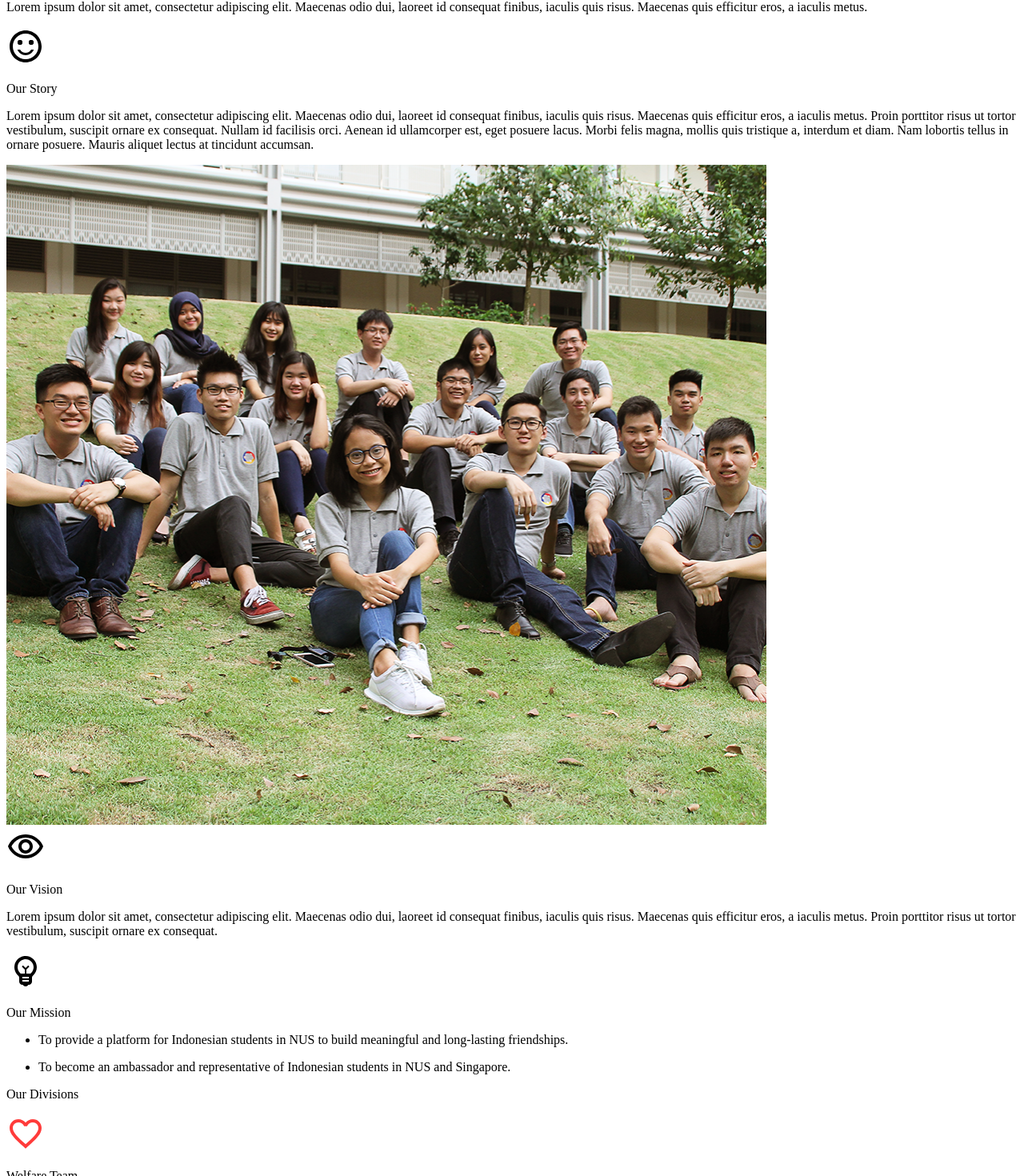
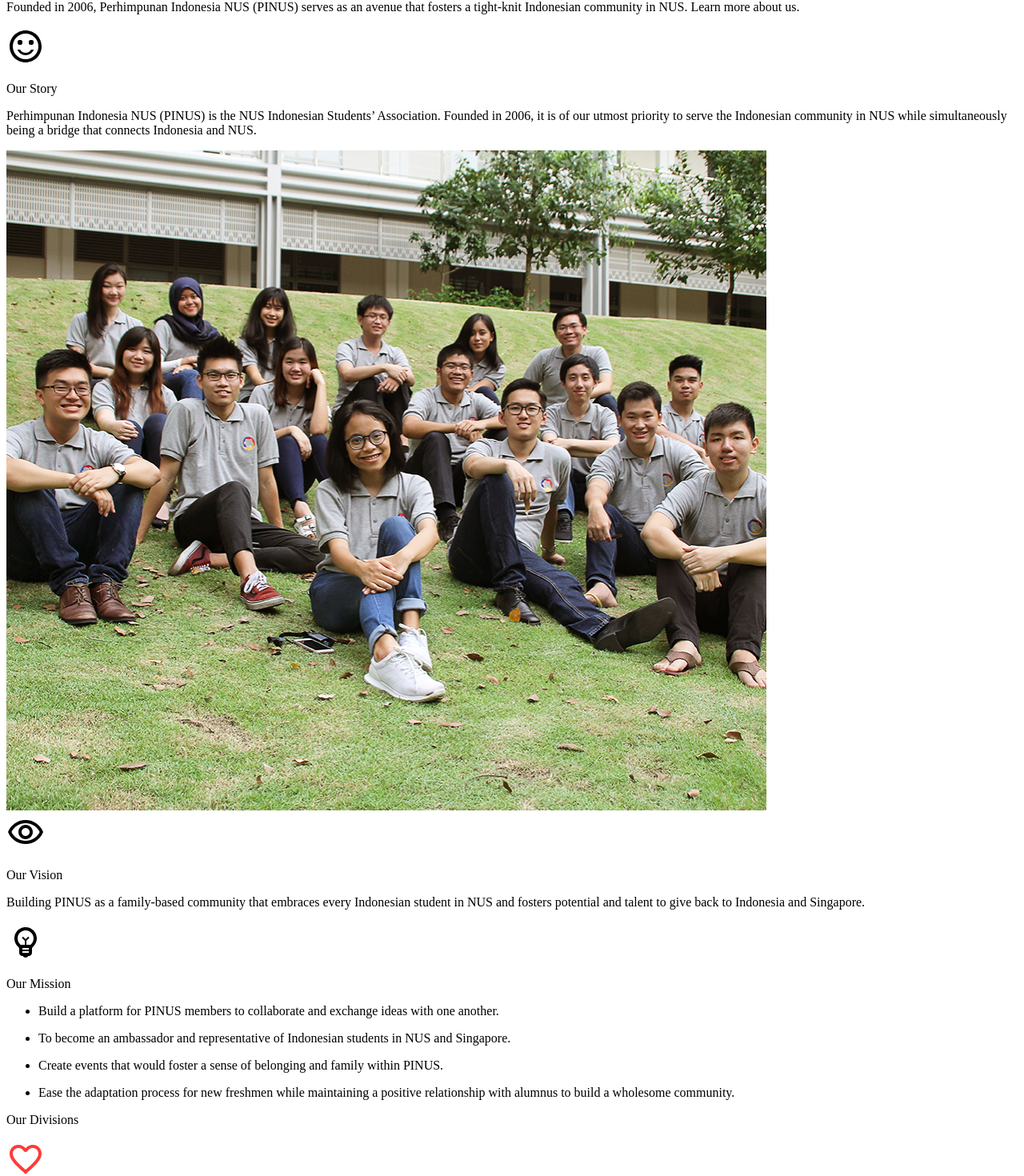
Before and after one commit to indocom/pinus-client, a Next.js app: page /about in a window 1280 px wide. Shown: the part 219-1689 px from the top of the page at 80% size. Built offline with nearby package versions, Linux system fonts and the light colour scheme.

Commit message:
Fill in content

```diff
--- a/src/pageContent/About/index.tsx
+++ b/src/pageContent/About/index.tsx
@@ -23,14 +23,10 @@
             Our Story
           </Text>
           <Text styles={`mt-8`}>
-            Lorem ipsum dolor sit amet, consectetur adipiscing elit. Maecenas
-            odio dui, laoreet id consequat finibus, iaculis quis risus. Maecenas
-            quis efficitur eros, a iaculis metus. Proin porttitor risus ut
-            tortor vestibulum, suscipit ornare ex consequat. Nullam id facilisis
-            orci. Aenean id ullamcorper est, eget posuere lacus. Morbi felis
-            magna, mollis quis tristique a, interdum et diam. Nam lobortis
-            tellus in ornare posuere. Mauris aliquet lectus at tincidunt
-            accumsan.
+            Perhimpunan Indonesia NUS (PINUS) is the NUS Indonesian Students’
+            Association. Founded in 2006, it is of our utmost priority to serve
+            the Indonesian community in NUS while simultaneously being a bridge
+            that connects Indonesia and NUS.
           </Text>
         </div>
 
@@ -63,10 +59,9 @@
             Our Vision
           </Text>
           <Text styles={`mt-4`}>
-            Lorem ipsum dolor sit amet, consectetur adipiscing elit. Maecenas
-            odio dui, laoreet id consequat finibus, iaculis quis risus. Maecenas
-            quis efficitur eros, a iaculis metus. Proin porttitor risus ut
-            tortor vestibulum, suscipit ornare ex consequat.
+            Building PINUS as a family-based community that embraces every
+            Indonesian student in NUS and fosters potential and talent to give
+            back to Indonesia and Singapore.
           </Text>
         </div>
         <div className={`col-start-7 col-span-4`}>
@@ -77,14 +72,27 @@
           <ul className={`mt-4`}>
             <li>
               <Text>
-                To provide a platform for Indonesian students in NUS to build
-                meaningful and long-lasting friendships.
+                Build a platform for PINUS members to collaborate and exchange
+                ideas with one another.
               </Text>
             </li>
             <li>
               <Text>
                 To become an ambassador and representative of Indonesian
                 students in NUS and Singapore.
+              </Text>
+            </li>
+            <li>
+              <Text>
+                Create events that would foster a sense of belonging and family
+                within PINUS.
+              </Text>
+            </li>
+            <li>
+              <Text>
+                Ease the adaptation process for new freshmen while maintaining a
+                positive relationship with alumnus to build a wholesome
+                community.
               </Text>
             </li>
           </ul>
@@ -94,16 +102,18 @@
       <div className={S.DivisionSection}>
         <div className={`col-start-2 col-span-3 row-start-1 row-span-1`}>
           <div className={`h-full w-full flex flex-row items-center`}>
-            <Text variant="header">Our Divisions</Text>
+            <Text variant="header" color="white">
+              Our Divisions
+            </Text>
           </div>
         </div>
         <div className={`col-start-2 col-span-3 row-start-2 row-span-2`}>
           <div className={`flex flex-col`}>
             <FavoriteBorderIcon style={S.DivisionIcon} />
-            <Text variant="subheader" styles={`mt-2`}>
+            <Text variant="subheader" color="white" styles={`mt-2`}>
               Welfare Team
             </Text>
-            <Text variant="body-small" styles={`mt-2`}>
+            <Text variant="body-small" color="white" styles={`mt-2`}>
               A home away from home for the PINUSians to bond as one family
               through different welfare initiatives which aim to give a holistic
               support to boost their wellness, while instilling a sense of
@@ -115,10 +125,10 @@
         <div className={`col-start-5 col-span-4 row-start-2 row-span-2`}>
           <div className={`flex flex-col`}>
             <PeopleOutlineIcon style={S.DivisionIcon} />
-            <Text variant="subheader" styles={`mt-2`}>
+            <Text variant="subheader" color="white" styles={`mt-2`}>
               Public & Alumni Team
             </Text>
-            <Text variant="body-small" styles={`mt-2`}>
+            <Text variant="body-small" color="white" styles={`mt-2`}>
               A platform for external parties to engage with, and learn more
               about, the NUS community through initiatives such as PINUS
               Inspire, while fostering a safe and inclusive collaboration and
@@ -131,10 +141,10 @@
         <div className={`col-start-9 col-span-3 row-start-2 row-span-2`}>
           <div className={`flex flex-col`}>
             <AnnouncementOutlinedIcon style={S.DivisionIcon} />
-            <Text variant="subheader" styles={`mt-2`}>
+            <Text variant="subheader" color="white" styles={`mt-2`}>
               Special Projects Team
             </Text>
-            <Text variant="body-small" styles={`mt-2`}>
+            <Text variant="body-small" color="white" styles={`mt-2`}>
               A group dedicated to provide Indonesian students in NUS with
               various opportunities for self-expression, talent development, as
               well as skill sharing within the community.
@@ -145,10 +155,10 @@
         <div className={`col-start-2 col-span-3 row-start-4 row-span-2`}>
           <div className={`flex flex-col`}>
             <CameraAltOutlinedIcon style={S.DivisionIcon} />
-            <Text variant="subheader" styles={`mt-2`}>
+            <Text variant="subheader" color="white" styles={`mt-2`}>
               Publicity Team
             </Text>
-            <Text variant="body-small" styles={`mt-2`}>
+            <Text variant="body-small" color="white" styles={`mt-2`}>
               A vessel of communal ideas and creativity that aims to promote a
               strong, high, and positive profile of PINUS while raising
               awareness of internal and external events happening around
@@ -160,10 +170,10 @@
         <div className={`col-start-5 col-span-4 row-start-4 row-span-2`}>
           <div className={`flex flex-col`}>
             <SettingsOutlinedIcon style={S.DivisionIcon} />
-            <Text variant="subheader" styles={`mt-2`}>
+            <Text variant="subheader" color="white" styles={`mt-2`}>
               Technology Team
             </Text>
-            <Text variant="body-small" styles={`mt-2`}>
+            <Text variant="body-small" color="white" styles={`mt-2`}>
               A group of creators that build and maintain the PINUS website
               which serves as an avenue of expression & inquiry, a showcase of
               life in PINUS, and a bridge between PINUS and the world.
--- a/src/pageContent/About/styles.tsx
+++ b/src/pageContent/About/styles.tsx
@@ -4,9 +4,9 @@
 export const StoryBlueStrip = `h-full w-full bg-pinus-blue`;
 export const StoryYellowStrip = `mt-10 h-full w-full bg-pinus-yellow`;
 
-export const VisionMissionSection = `grid grid-cols-12 gap-6 h-screen-50`;
+export const VisionMissionSection = `grid grid-cols-12 gap-6 h-screen-75`;
 
-export const DivisionSection = `grid grid-cols-12 grid-rows-5 gap-6 h-screen bg-pinus-black text-white`;
+export const DivisionSection = `grid grid-cols-12 grid-rows-5 gap-6 h-screen bg-pinus-black`;
 export const DivisionIcon = {
   fontSize: 48,
   color: `#FF3B3A`,
--- a/src/pages/about.tsx
+++ b/src/pages/about.tsx
@@ -8,7 +8,7 @@
       bgImage="about"
       title="About Us"
       subBanner
-      description="Lorem ipsum dolor sit amet, consectetur adipiscing elit. Maecenas odio dui, laoreet id consequat finibus, iaculis quis risus. Maecenas quis efficitur eros, a iaculis metus."
+      description="Founded in 2006, Perhimpunan Indonesia NUS (PINUS) serves as an avenue that fosters a tight-knit Indonesian community in NUS. Learn more about us."
     >
       <AboutContent />
     </Page>
--- a/tailwind.config.js
+++ b/tailwind.config.js
@@ -32,7 +32,7 @@
     },
     extend: {
       height: () => ({
-        "screen-50": "50vh",
+        "screen-75": "75vh",
       }),
     },
   },
```
